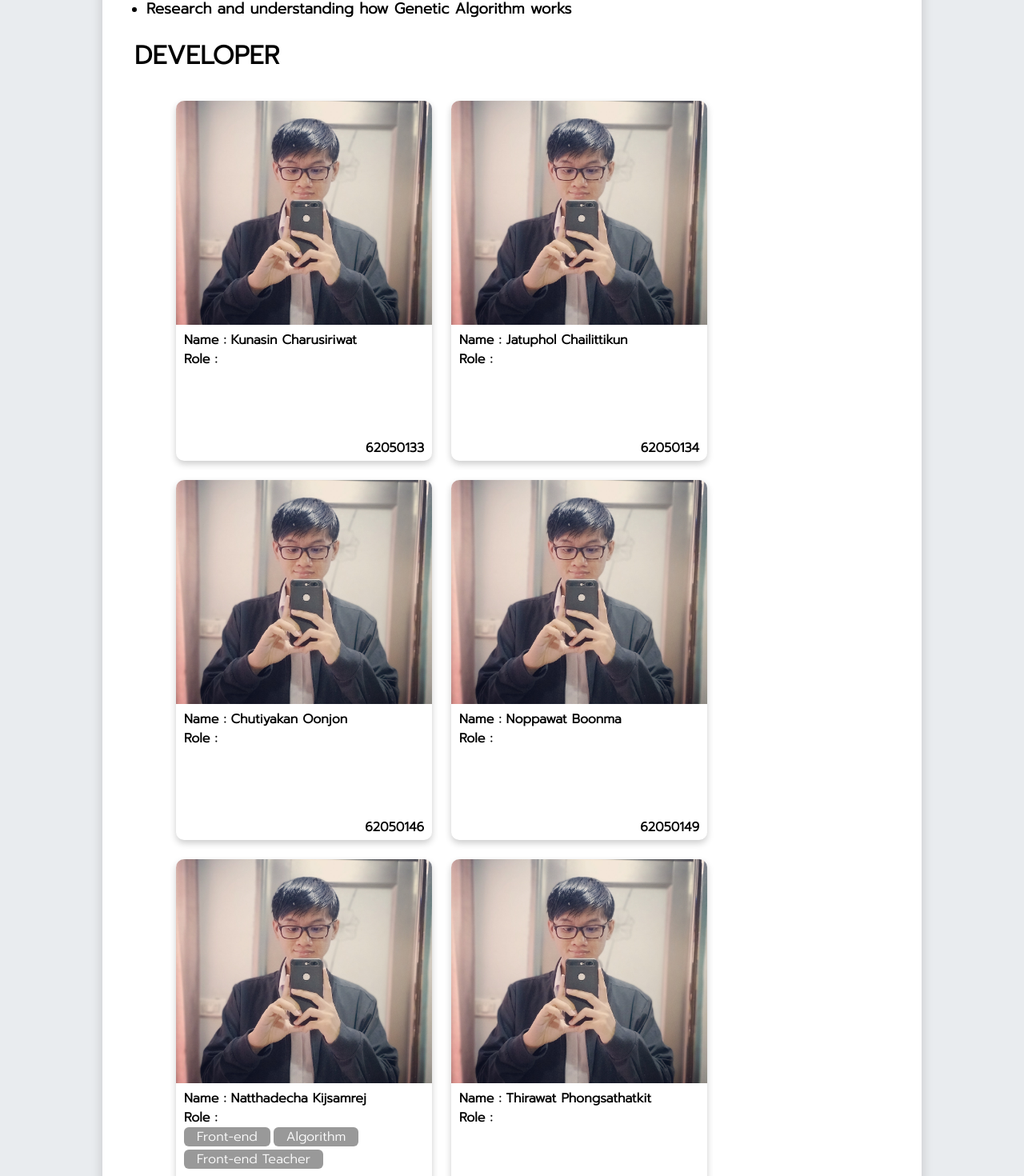
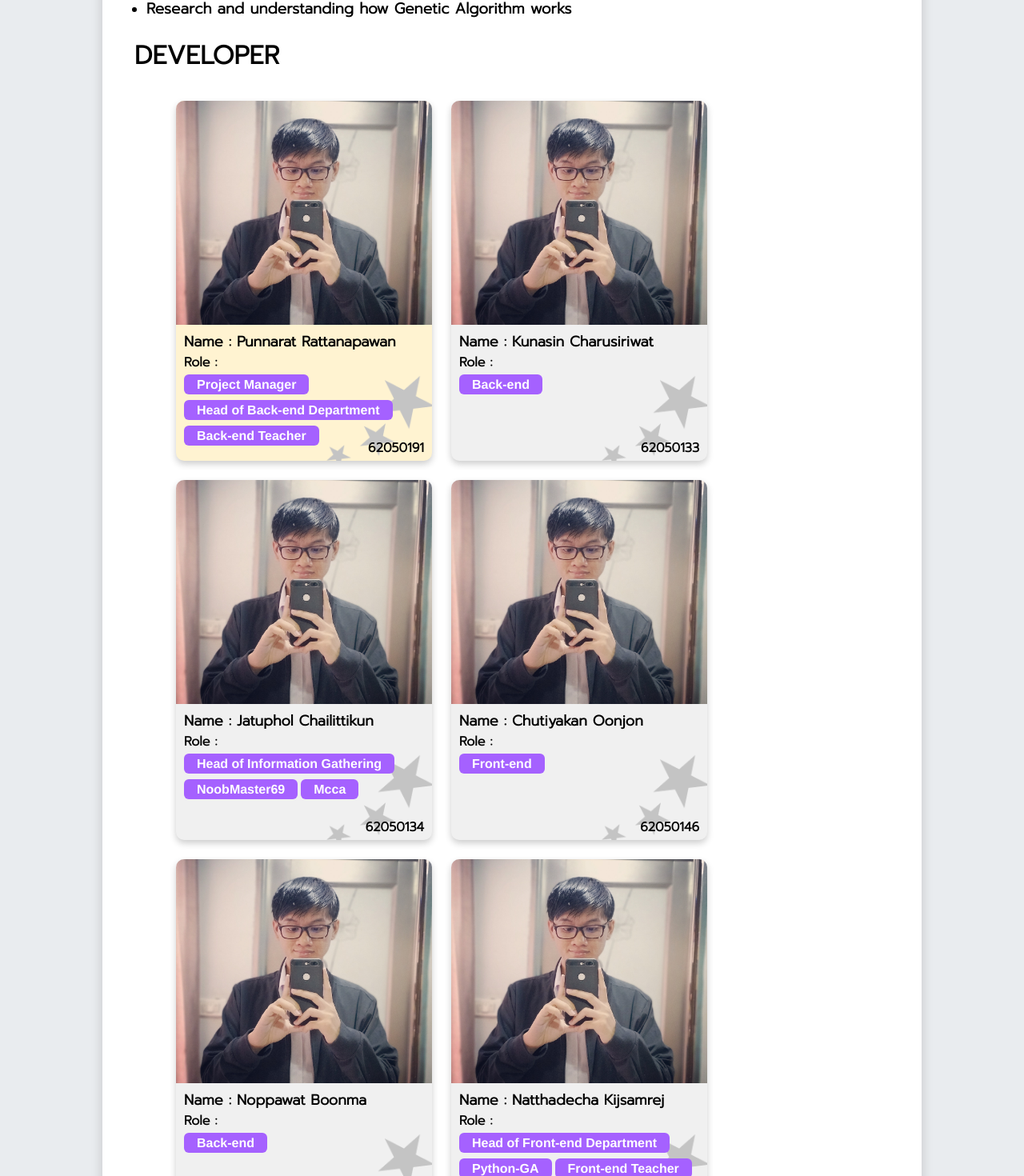
Before and after one commit to if-else-ai/ga-frontend, a React (Create React App) app: page /About in a window 1280 px wide. Shown: the part 216-1686 px from the top of the page at 80% size. Built offline with nearby package versions, Linux system fonts and the light colour scheme.

Commit message:
Update Card - team-info / indent home paragraph

```diff
--- a/src/components/About/Card.css
+++ b/src/components/About/Card.css
@@ -7,6 +7,17 @@
     border-radius: 10px;
     box-shadow: 0 4px 8px 0 rgba(0,0,0,0.2);
 }
+.team-member {
+    background-size: contain;
+    background-image: url("Star.png");
+    background-color: rgb(240, 240, 240);
+}
+
+.project-manager {
+    background-size: contain;
+    background-image: url("Star.png");
+    background-color: rgb(255, 243, 209);
+}
 
 .member-card > p, span{
     padding: 0 16px
--- a/src/components/About/Card.js
+++ b/src/components/About/Card.js
@@ -2,7 +2,7 @@ import "./Card.css";
 
 	const Card = (props) => {
 		return (
-			<div className="member-card">
+			<div className={`member-card ${ props.isPM ? 'project-manager' : 'team-member' }`}>
 				{props.children}
 			</div>
 
--- a/src/components/About/Member.css
+++ b/src/components/About/Member.css
@@ -33,6 +33,13 @@
 .card-text {
     margin: 0 10px;
 }
+.card-text p:first-child {
+    font-size: 18px;
+}
+
+.card-text > p {
+    font-size: 16px;
+}
 
 .chip__items {
     margin-left: 10px;
@@ -40,10 +47,13 @@
 
 .chip__item{
     display: inline-block;
-    margin: 0 4px 4px 0;
+    margin: 4px 4px 4px 0;
 }
 .chip__item > span{
-    background-color: rgb(153, 153, 153);
+    font-weight: bold;
+    font-family: Helvetica;
+    padding: 4px 16px;
+    background-color: rgb(165, 97, 255);
     color: white;
     border-radius: 6px;
 }
@@ -52,7 +62,7 @@
     position: absolute;
     bottom: 0;
     right: 0;
-    margin: 0 10px 4px 0;;
+    margin: 0 10px 4px 0;
     align-self: end;
     font-weight: bold;
     margin-left: 4px;
--- a/src/components/About/Member.js
+++ b/src/components/About/Member.js
@@ -14,7 +14,7 @@ const Member = () => {
 				{Team.map((item, index) => {
 					return (
 						<div className="member__item" key={index}>
-							<Card >
+							<Card isPM={item.isPM} >
 								<img src={item.image} alt="team" />
 								<div className="card-text">
 									<p>Name : {item.name}</p>
--- a/src/components/About/team-info.js
+++ b/src/components/About/team-info.js
@@ -1,50 +1,64 @@
 export const Team = [
+	{
+		id: "62050191",
+		name: "Punnarat Rattanapawan",
+		role: ["Project Manager", "Head of Back-end Department", "Back-end Teacher"],
+		image: "/images/contributor/Natthadecha.jpg",
+		isPM: true
+	},
 	{
 		id: "62050133",
 		name: "Kunasin Charusiriwat",
-		role: [],
+		role: ["Back-end"],
 		image: "/images/contributor/Natthadecha.jpg",
+		isPM: false
 	},
 	{
 		id: "62050134",
 		name: "Jatuphol Chailittikun",
-		role: [],
+		role: ["Head of Information Gathering","NoobMaster69", "Mcca"],
 		image: "/images/contributor/Natthadecha.jpg",
+		isPM: false
+
 	},
 	{
 		id: "62050146",
 		name: "Chutiyakan Oonjon",
-		role: [],
+		role: ["Front-end"],
 		image: "/images/contributor/Natthadecha.jpg",
+		isPM: false
+
 	},
 	{
 		id: "62050149",
 		name: "Noppawat Boonma",
-		role: [],
+		role: ["Back-end"],
 		image: "/images/contributor/Natthadecha.jpg",
+		isPM: false
+
 	},
 	{
 		id: "62050155",
 		name: "Natthadecha Kijsamrej",
-		role: ["Front-end", "Algorithm", "Front-end Teacher"],
+		role: ["Head of Front-end Department", "Python-GA", "Front-end Teacher"],
 		image: "/images/contributor/Natthadecha.jpg",
+		isPM: false
+
 	},
 	{
 		id: "62050163",
 		name: "Thirawat Phongsathatkit",
-		role: [],
+		role: ["Head of Design UX/UI Department", "Front-end", "Python-GA"],
 		image: "/images/contributor/Natthadecha.jpg",
+		isPM: false
+
 	},
 	{
 		id: "62050190",
 		name: "Praphat Wachiramateekul",
-		role: [],
+		role: ["Back-end"],
 		image: "/images/contributor/Natthadecha.jpg",
-	},
-	{
-		id: "62050191",
-		name: "Punnarat Rattanapawan",
-		role: [],
-		image: "/images/contributor/Natthadecha.jpg",
-	},
+		isPM: false
+	}
+
 ];
--- a/src/components/HomeBody/HomeBody.css
+++ b/src/components/HomeBody/HomeBody.css
@@ -29,6 +29,7 @@
 }
 
 .container-text > p {
+  text-indent: 100px;
   font-size: 20px;
   line-height: 1.8;
 }
```
Also changed, not shown: src/components/About/Star.png (added).
